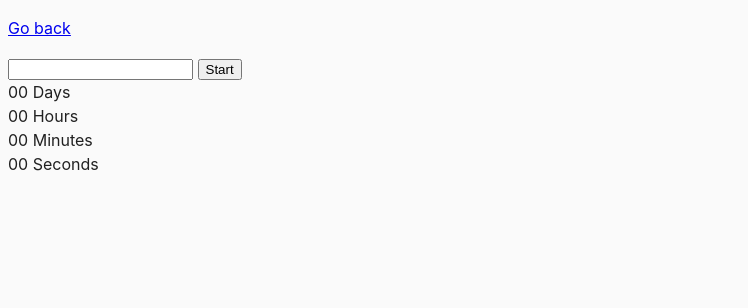
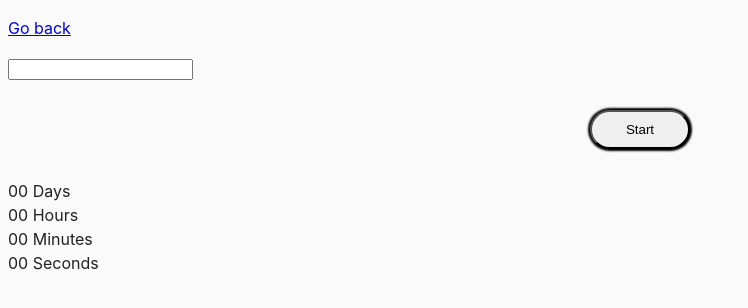
Before and after one commit to Atom1c69/goit-js-hw-09, a website built with Parcel: page src/02-timer.html in a window 1280 px wide. Shown: the whole page, without its empty margins (0-748 px from the left). Built offline with nearby package versions, Linux system fonts and the light colour scheme.

Commit message:
add style task 1

```diff
--- a/src/css/common.css
+++ b/src/css/common.css
@@ -10,9 +10,21 @@ body {
   background-color: #fafafa;
   color: #212121;
   line-height: 1.5;
+
 }
 
 img {
   display: block;
   max-width: 100%;
 }
+
+button {
+  display: flex;
+  justify-content: center;
+  align-items: center;
+  margin: 30px auto;
+  border-radius: 35px;
+  box-shadow: 0px 0px 2px 2px rgb(0, 0, 0);
+  padding: 10px;
+  min-width: 100px;
+}
```
